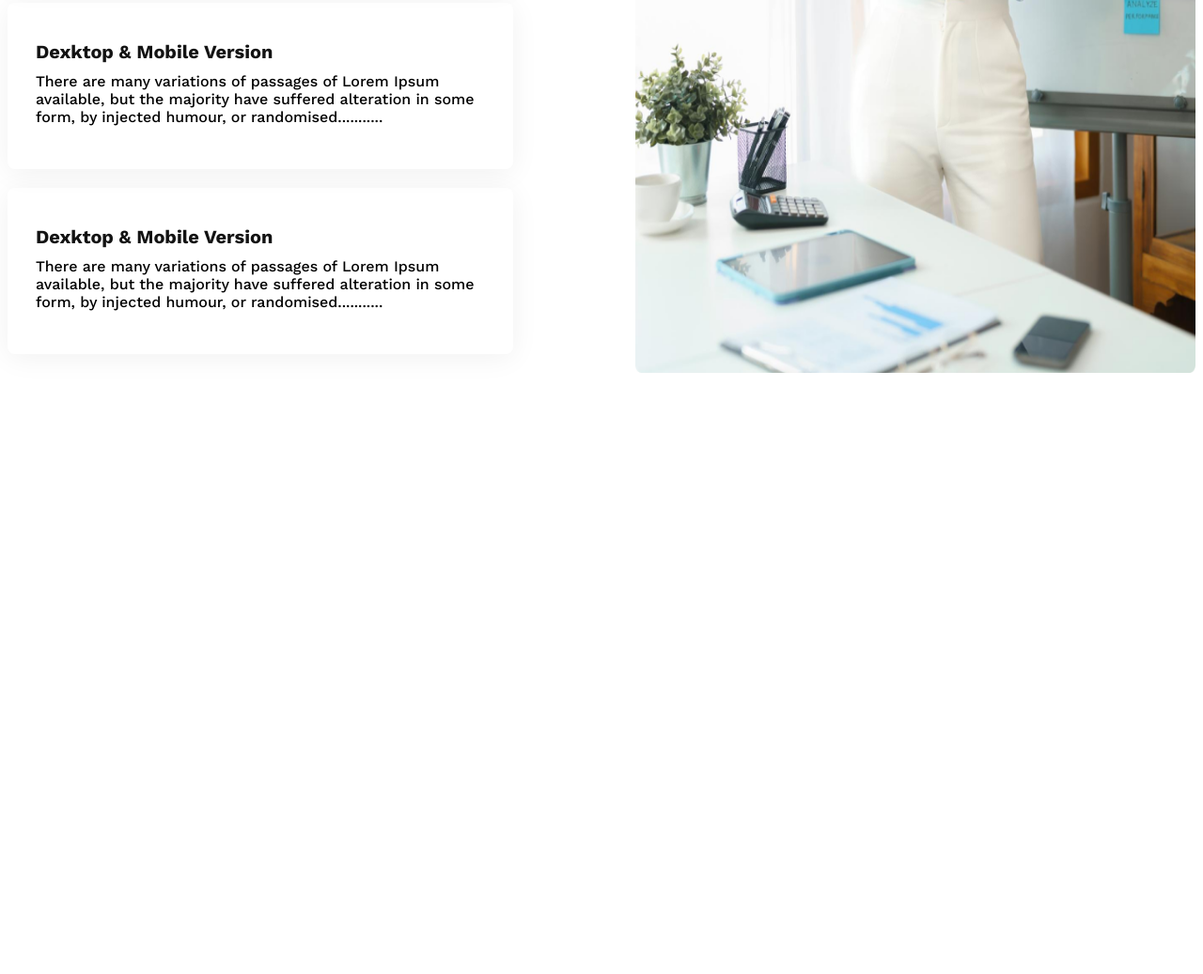
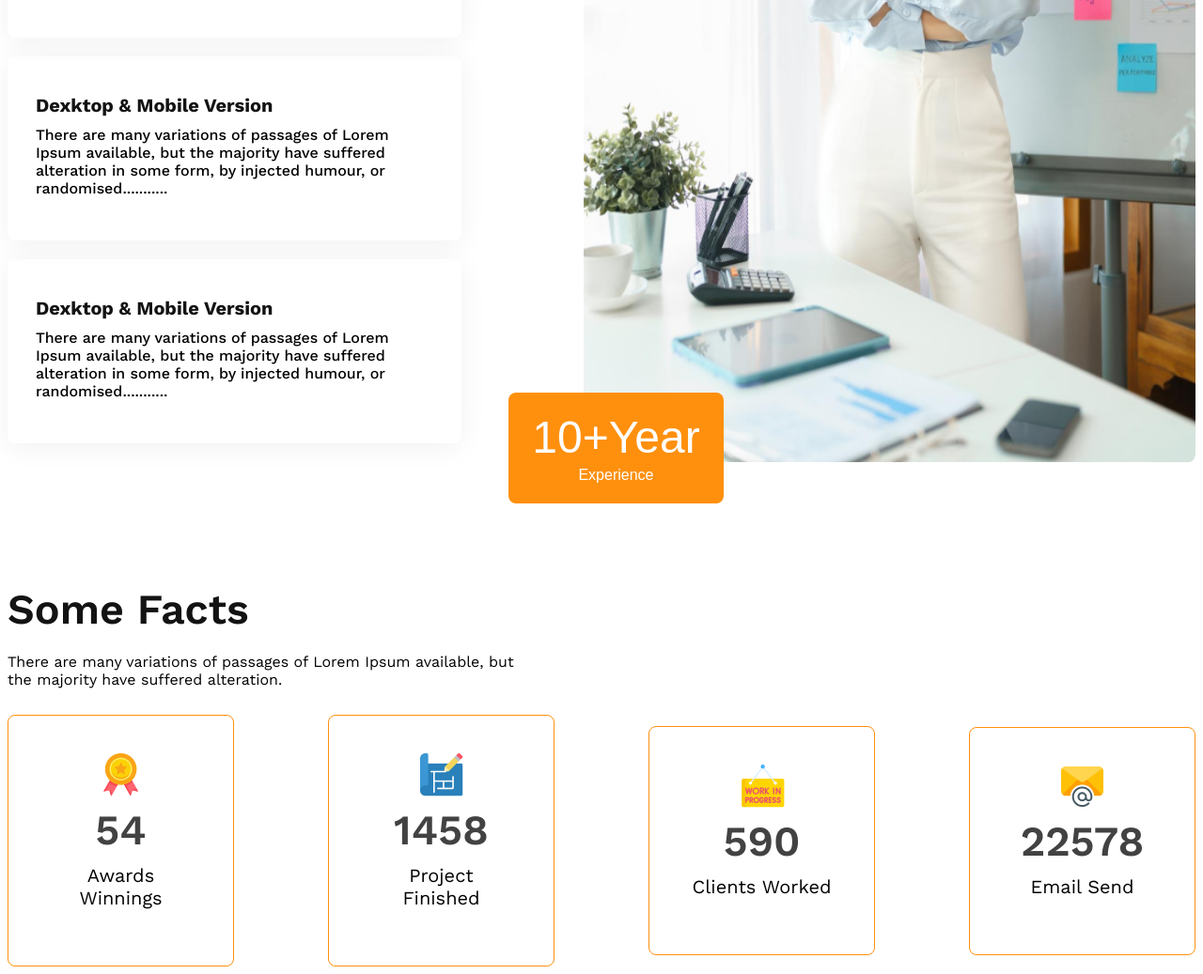
Before and after one commit to imrancoder10/g3-architects-website, a plain HTML site: page index.html in a window 1280 px wide. Shown: the part 2647-3684 px from the top of the page at 94% size. Before the commit the page ends 3052 px from the top, so only its background shows below. Drawn offline with nearby package versions, Linux system fonts and the light colour scheme.

Commit message:
facts section added

```diff
--- a/index.html
+++ b/index.html
@@ -64,9 +64,7 @@
 
         </section>
         <!-- features will enjoy -->
-        <section class="">
 
-        </section>
 
         <!-- love section start -->
         <section class="love-container display-flex">
@@ -108,9 +106,47 @@
                 </div>
 
             </div>
-            <div class="fact-img">
+            <div class="feature-img">
                 <img src="images/architect.png" alt="">
+                <button class="btn-primary year-experience">
+                    <span id="year">10+Year </span> <br><span id="experience"> Experience </span>
+
+
+                </button>
             </div>
+
+        </section>
+
+        <!-- some fact section start -->
+        <section class="fact-container">
+            <h3 class="fact-title dark1">Some Facts</h3>
+            <p class="section-description" id="fact-describtion">There are many variations of passages of Lorem Ipsum
+                available, but the majority have suffered alteration.</p>
+
+            <div class="fact-card-contianer">
+                <div class="fact">
+                    <img class="fact-img" src="images/icons/ribon.png" alt="">
+                    <h4 class="fact-number dark2">54</h4>
+                    <p class="fact-name">Awards Winnings</p>
+                </div>
+                <div class="fact">
+                    <img class="fact-img" src="images/icons/projects.png" alt="">
+                    <h4 class="fact-number dark2">1458</h4>
+                    <p class="fact-name">Project Finished</p>
+                </div>
+                <div class="fact">
+                    <img class="fact-img" src="images/icons/customers.png" alt="">
+                    <h4 class="fact-number dark2">590</h4>
+                    <p class="fact-name">Clients Worked</p>
+                </div>
+                <div class="fact">
+                    <img class="fact-img" src="images/icons/email.png" alt="">
+                    <h4 class="fact-number dark2">22578</h4>
+                    <p class="fact-name">Email Send</p>
+                </div>
+
+            </div>
+
 
         </section>
 
--- a/styles/style.css
+++ b/styles/style.css
@@ -170,10 +170,61 @@ main>section {
     margin-top: 5px;
 }
 
-.fact-img>img {
+.feature-img>img {
     width: 100%;
     height: 100%;
 }
+.year-experience{
+    margin-top: -200px;
+    margin-left: -80px;
+}
+#year{
+    font-size: 3rem;
+    font-weight: 500;
+}
+#experience{
+    font-size: 1rem;
+    font-weight: 400;
+
+}
+
+/* some fact section start */
+.fact-title{
+    font-size: 2.8rem;
+    font-weight: 600;
+    margin-bottom: 20px;
+}
+#fact-describtion{
+    max-width: 540px;
+    height: 50px;
+}
+.fact-card-contianer{
+    display: grid;
+    grid-template-columns: repeat(4, 1fr);
+    align-items: center;
+    justify-content: center;
+    grid-gap: 100px;
+}
+.fact{
+    max-width: 240px;
+    max-height: 240px;
+    border: 1px solid #FF900E;
+    border-radius: 8px;
+    padding: 40px 45px;
+    text-align: center;
+}
+.fact-number{
+    font-size: 2.8rem;
+    font-weight: 600;
+    margin-top: 5px;
+    margin-bottom: 10px;
+}
+.fact-name{
+    font-size: 1.25rem;
+    font-weight: 400;
+    margin-top: 10px;
+}
+
 
 /* responsive media query */
 @media screen and (max-width:576px) {
@@ -205,6 +256,16 @@ main>section {
     .love-container {
         gap: 30px;
     }
+    .year-experience{
+        margin-top: 0px;
+        margin-left: 0px;
+    }
+
+    .fact-card-contianer{
+        grid-template-columns: repeat(1, 1fr);
+        margin-left: 30px;
+        margin-top: 50px;
+    }
 
 
 }
@@ -228,5 +289,13 @@ main>section {
         max-width: 100%;
 
     }
+    .year-experience{
+        margin: 0 auto;
+    }
+    .fact-card-contianer{
+        grid-template-columns: repeat(2, 1fr);
+        margin-left: 35px;
+
+    }
 
 }
```
